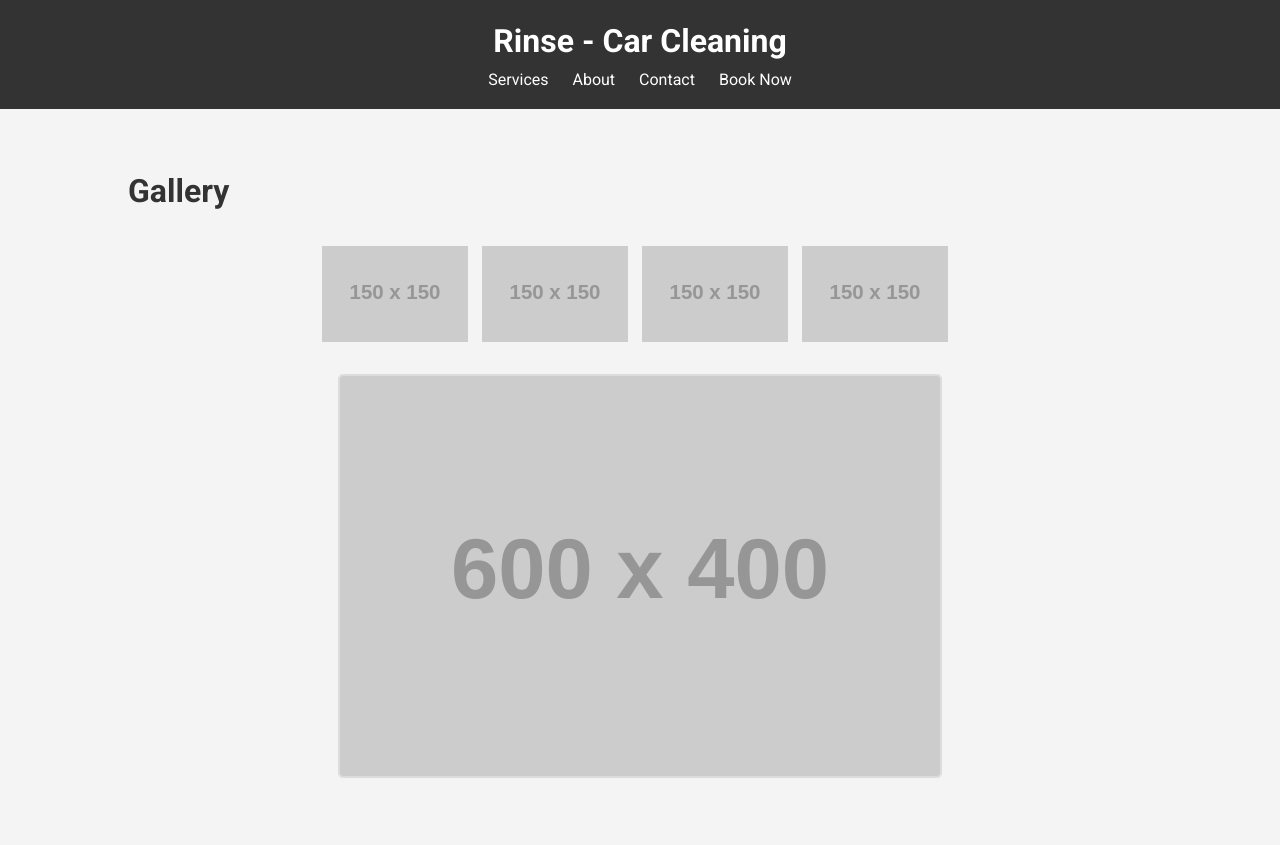
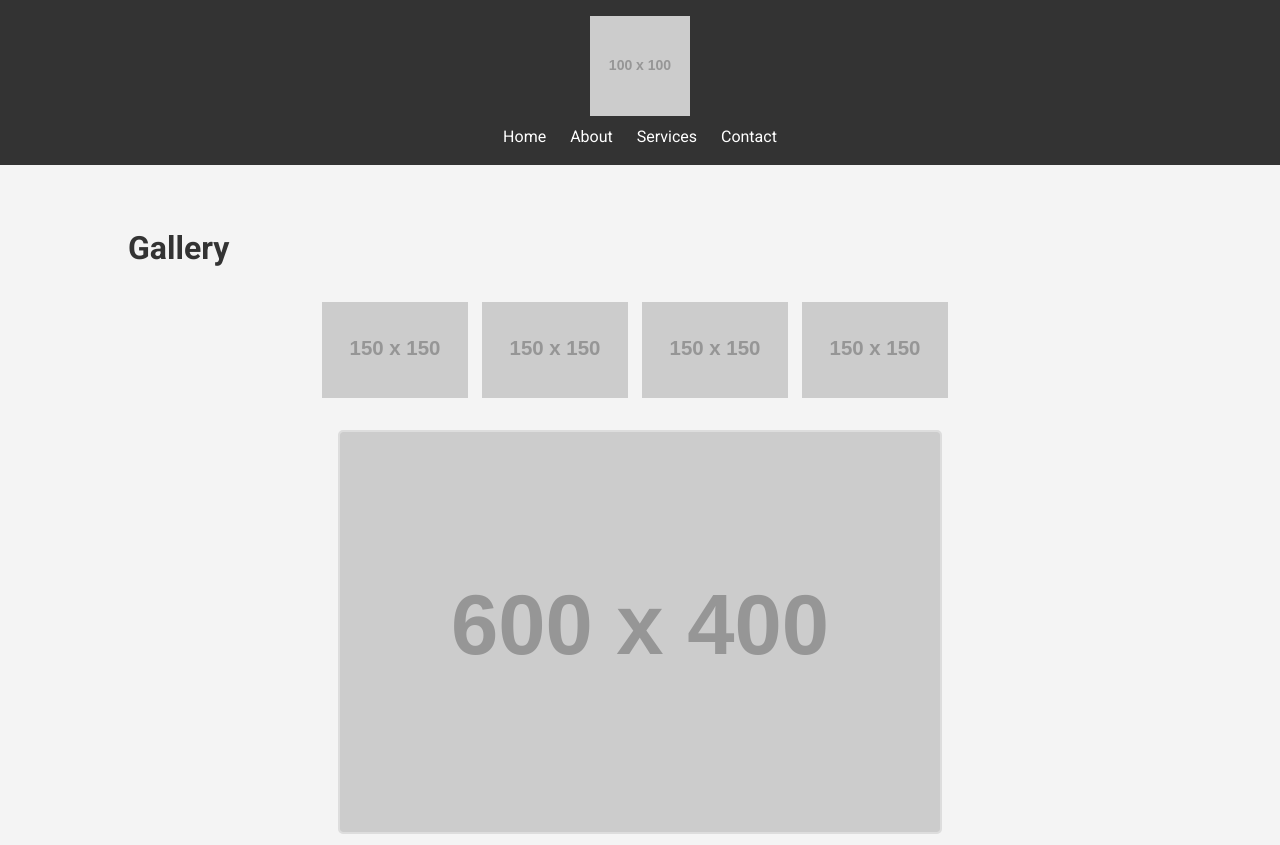
Before and after one commit to Childabeast/RinseSD, a plain HTML site: page index.html in a window 1280 px wide. Shown: the top 845 px of the page. Drawn offline with Linux system fonts and the light colour scheme; placeholder pictures from the web are drawn by us.

Commit message:
Update index.html

```diff
--- a/index.html
+++ b/index.html
@@ -20,15 +20,17 @@ document.addEventListener('DOMContentLoaded', function() {
 });
 </script>
 <body>
-    <header>
+    <header id="header">
         <div class="container">
-            <h1>Rinse - Car Cleaning</h1>
-            <nav>
+            <div class="logo">
+                <img src="https://via.placeholder.com/100" alt="Logo">
+            </div>
+            <nav class="nav-menu">
                 <ul>
+                    <li><a href="#home">Home</a></li>
+                    <li><a href="#about">About</a></li>
                     <li><a href="#services">Services</a></li>
-                    <li><a href="#about">About</a></li>
                     <li><a href="#contact">Contact</a></li>
-                    <li><a href="#book">Book Now</a></li>
                 </ul>
             </nav>
         </div>
```
